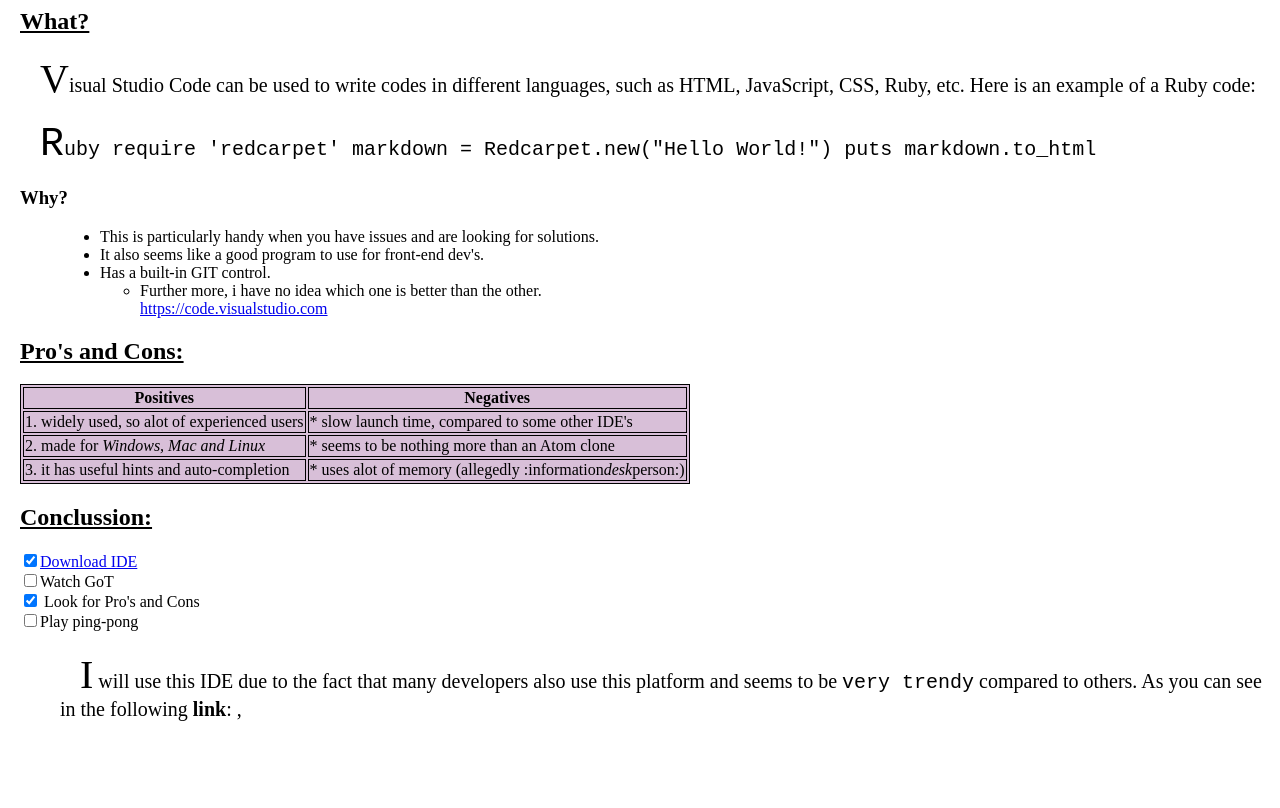
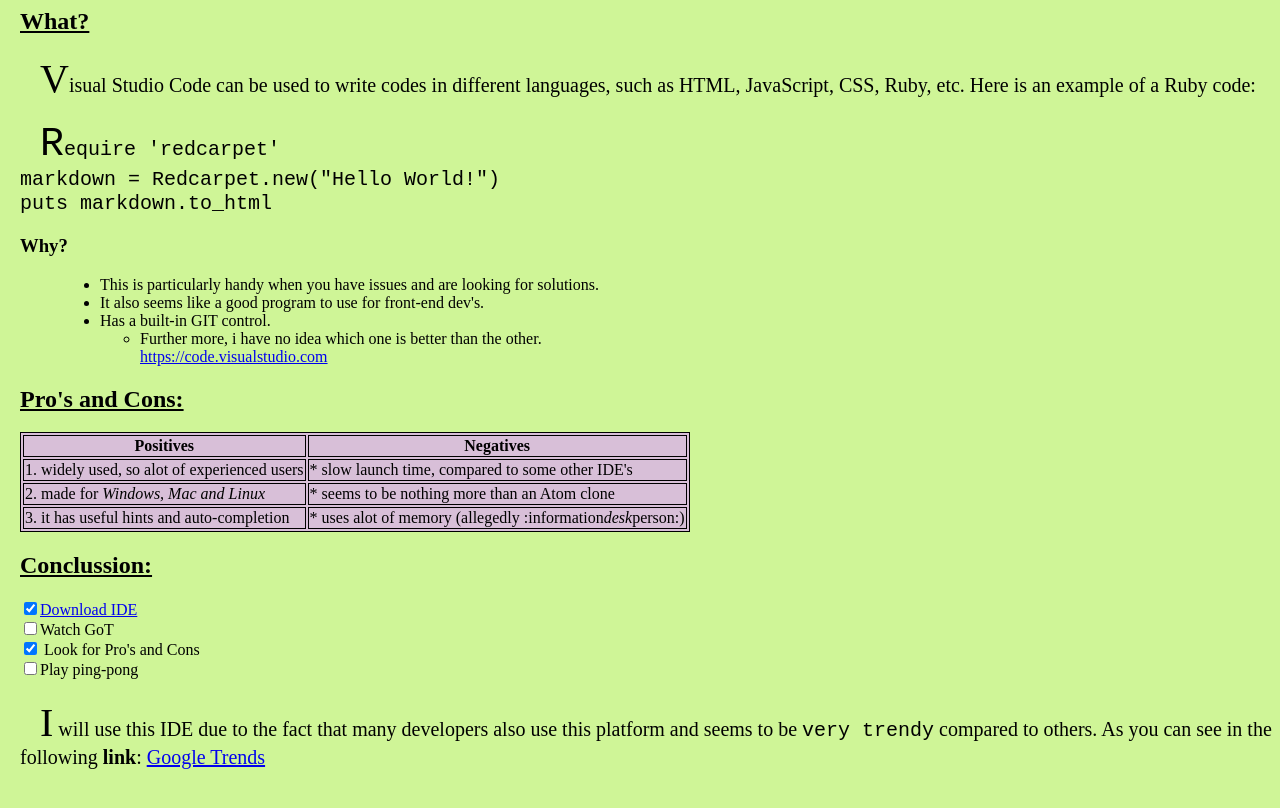
Before and after one commit to krisderycke/markdown-warmup-css, a plain HTML site: page index.html in a window 1280 px wide. Shown: the part 480-1288 px from the top of the page. Before the commit the page ends 1247 px from the top, so only its background shows below. Drawn offline with Linux system fonts and the light colour scheme.

Commit message:
further css

```diff
--- a/css.css
+++ b/css.css
@@ -1,5 +1,6 @@
 body {
-    margin-left: 20px
+    margin-left: 20px;
+    background-color: rgb(207, 245, 151)
 }
 
 h1 {
--- a/index.html
+++ b/index.html
@@ -19,10 +19,10 @@
         <p>Visual Studio Code can be used to write codes in different languages, such as HTML, JavaScript, CSS, Ruby, etc.
           Here is an example of a Ruby code:</p>
 
-        <p><code>ruby
-        require 'redcarpet'
-        markdown = Redcarpet.new("Hello World!")
-        puts markdown.to_html
+        <p><code>
+        require 'redcarpet' <br>
+        markdown = Redcarpet.new("Hello World!") <br>
+        puts markdown.to_html <br>
         </code></p>
 
         <h3 id="why">Why?</h3>
@@ -68,12 +68,12 @@
         <input type="checkbox" name="check" value="GoT">Watch GoT<br>
         <input type="checkbox" name="check" value="Pros" checked="checked"> Look for Pro's and Cons<br>
         <input type="checkbox" name="check" value="pingpong" >Play ping-pong<br>
-        <ul>
+
 
 
         <p>I will use this IDE due to the fact that many developers also use this platform and seems to be <code>very trendy</code> compared to others.
-        As you can see in the following <strong>link</strong>: <a href= "https://trends.google.nl/trends/explore?geo=NL&amp;q=%2Fm%2F0134xwrk,%2Fm%2F0_x5x3g"></a>,</p></li>
-        </ul>
+        As you can see in the following <strong>link</strong>: <a href= "https://trends.google.nl/trends/explore?geo=NL&amp;q=%2Fm%2F0134xwrk,%2Fm%2F0_x5x3g" target="_blank"> Google Trends</a></p>
+
         <br>
 </body>
 
```
